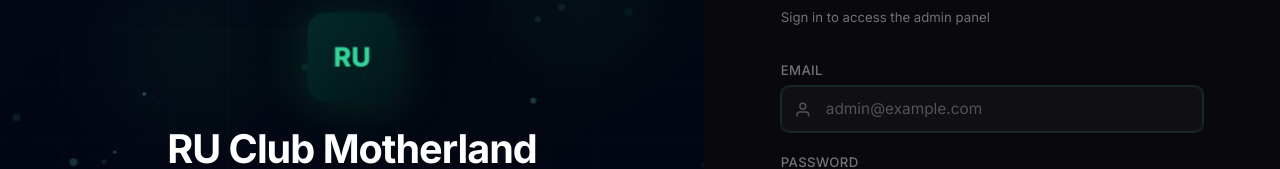
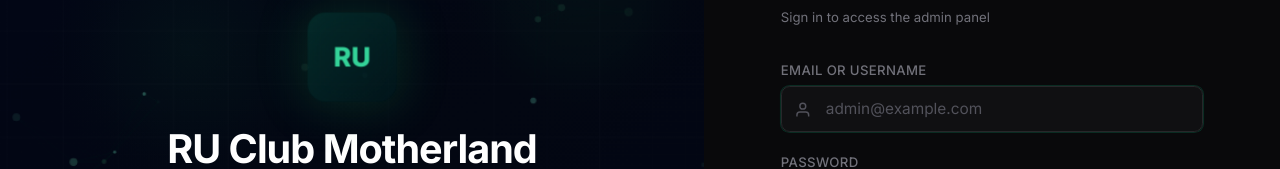
Before and after one commit to VoidX3D/RU_Admin_Site, a React (Vite) app: page / in a window 1280 px wide. Shown: the part 241-410 px from the top of the page. Built offline with nearby package versions, Linux system fonts and the light colour scheme; no server answers.

Commit message:
chore: update login label to 'Email or Username'

```diff
--- a/src/components/Login.tsx
+++ b/src/components/Login.tsx
@@ -287,7 +287,7 @@ export function Login() {
             )}
 
             <div>
-                    <label className="mb-1.5 block text-xs font-medium tracking-wide text-zinc-500 uppercase">Email</label>
+                    <label className="mb-1.5 block text-xs font-medium tracking-wide text-zinc-500 uppercase">Email or Username</label>
                     <div className="relative">
                       <div className="pointer-events-none absolute inset-y-0 left-0 flex items-center pl-3 dark:text-zinc-600">
                         <svg width="16" height="16" viewBox="0 0 24 24" fill="none" stroke="currentColor" strokeWidth="2"><path d="M20 21v-2a4 4 0 0 0-4-4H8a4 4 0 0 0-4 4v2"/><circle cx="12" cy="7" r="4"/></svg>
```
